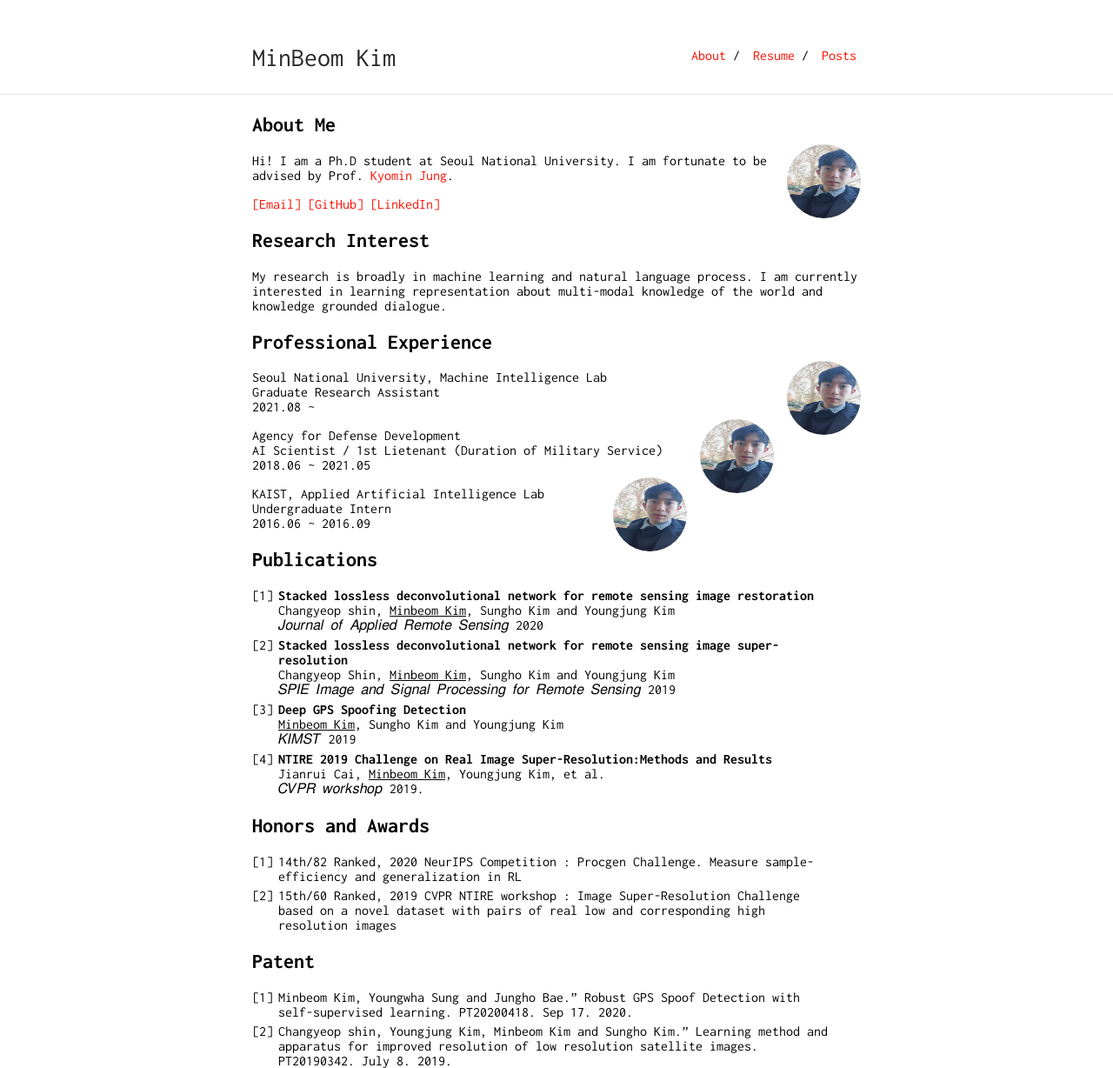
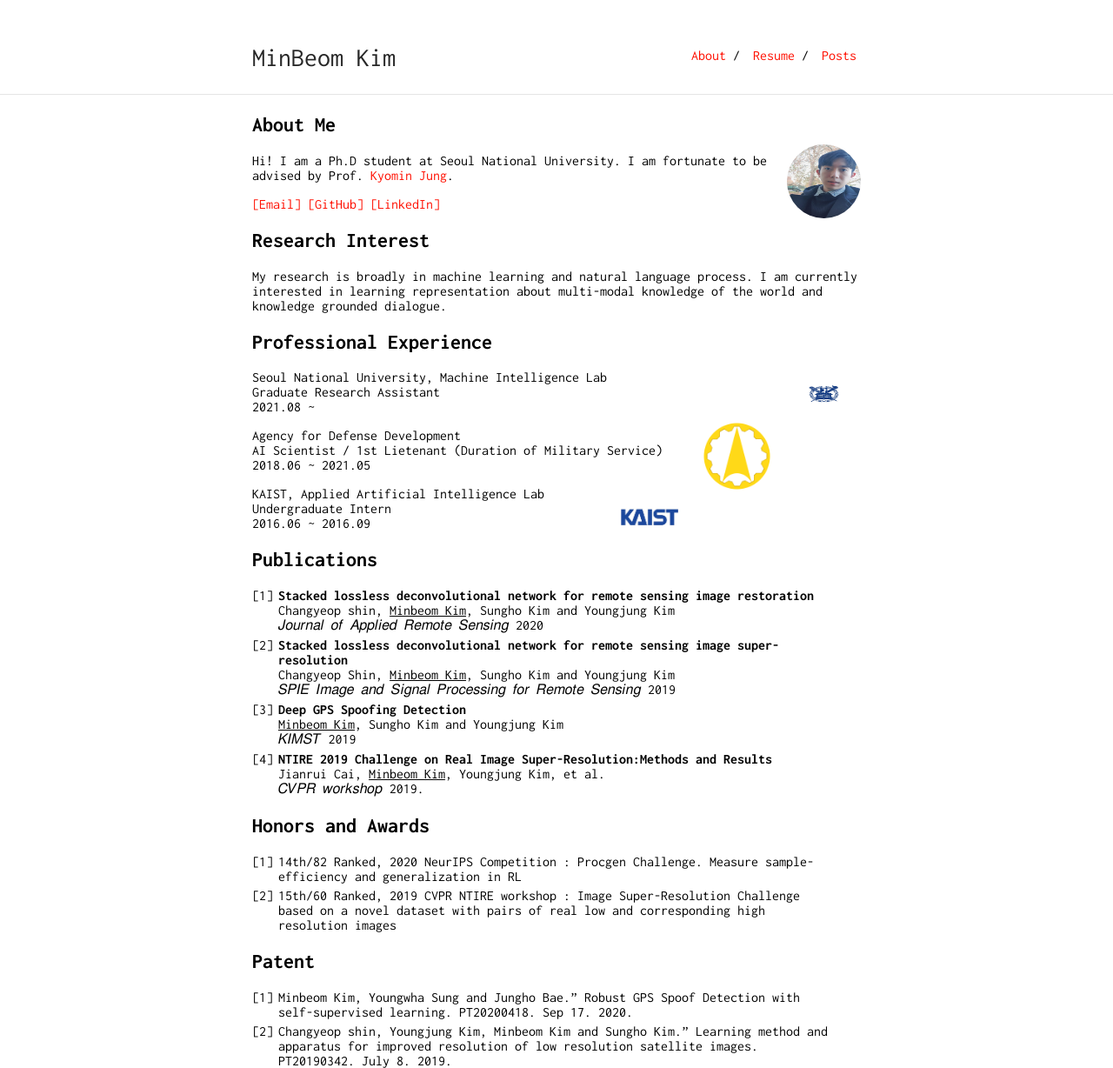
Before and after one commit to minbeomkim/minbeomkim.github.io, a Jekyll site: the page built from index.md, in a window 1280 px wide. Shown: the whole page at 87% size. Built offline with Jekyll 4.4.1, drawn with Linux system fonts in a browser that asks for light colours; our own code applies the rules of GitHub Pages for plain Markdown files.

Commit message:
Update index.md

```diff
--- a/index.md
+++ b/index.md
@@ -16,19 +16,19 @@ My research is broadly in machine learning and natural language process. I am cu
 
 ## Professional Experience
 
-<img class="profile-picture" src="face.jpeg">
+<img class="profile-picture" src="SNU_logo.jpeg">
 
 Seoul National University, Machine Intelligence Lab<br/>
 Graduate Research Assistant<br/>
 2021.08 ~<br/>
 
-<img class="profile-picture" src="face.jpeg">
+<img class="profile-picture" src="ADD_logo.png">
 
 Agency for Defense Development<br/>
 AI Scientist / 1st Lietenant (Duration of Military Service)<br/>
 2018.06 ~ 2021.05<br/>
 
-<img class="profile-picture" src="face.jpeg">
+<img class="profile-picture" src="KAIST_logo.jpeg">
 
 KAIST, Applied Artificial Intelligence Lab<br/>
 Undergraduate Intern<br/>
```
